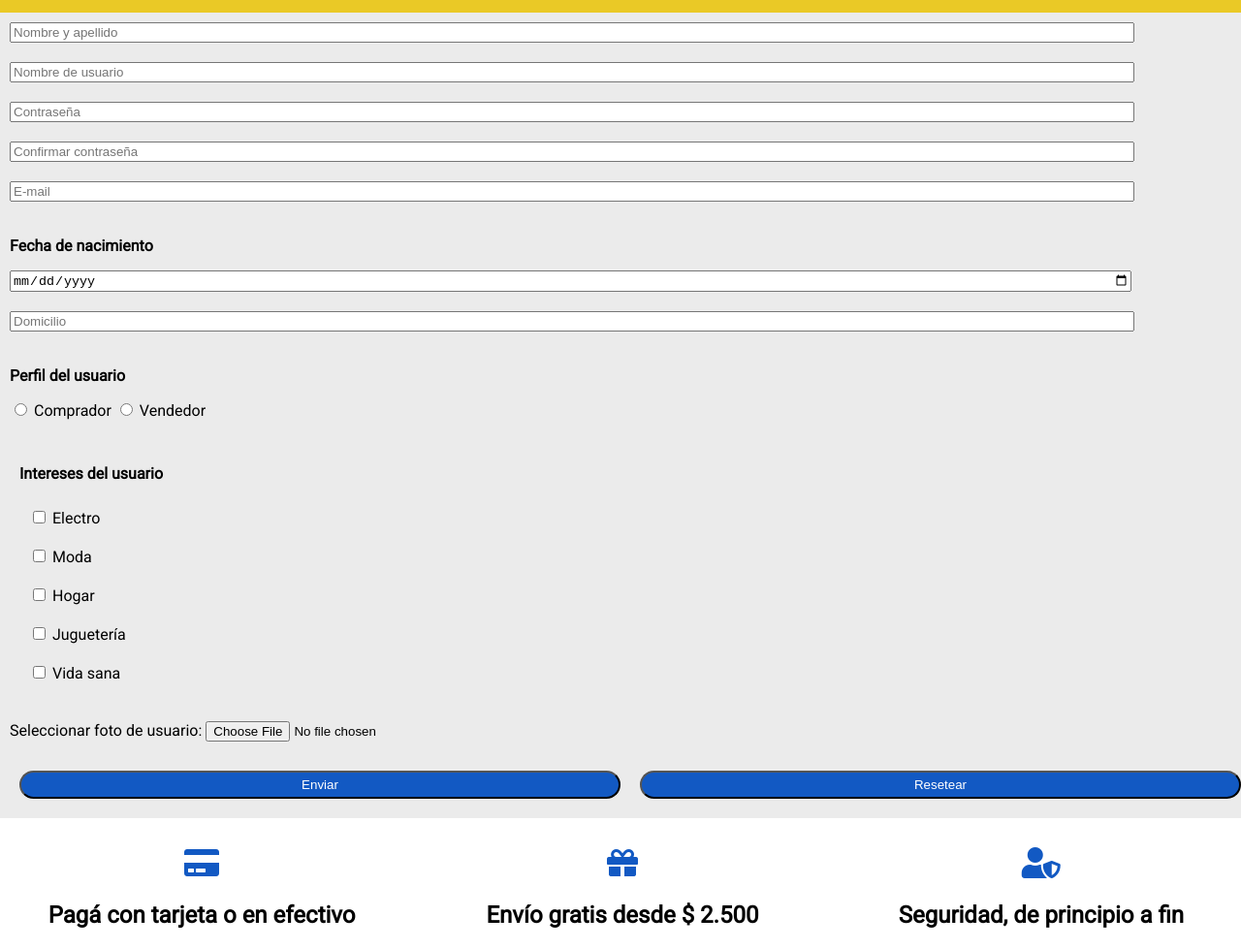
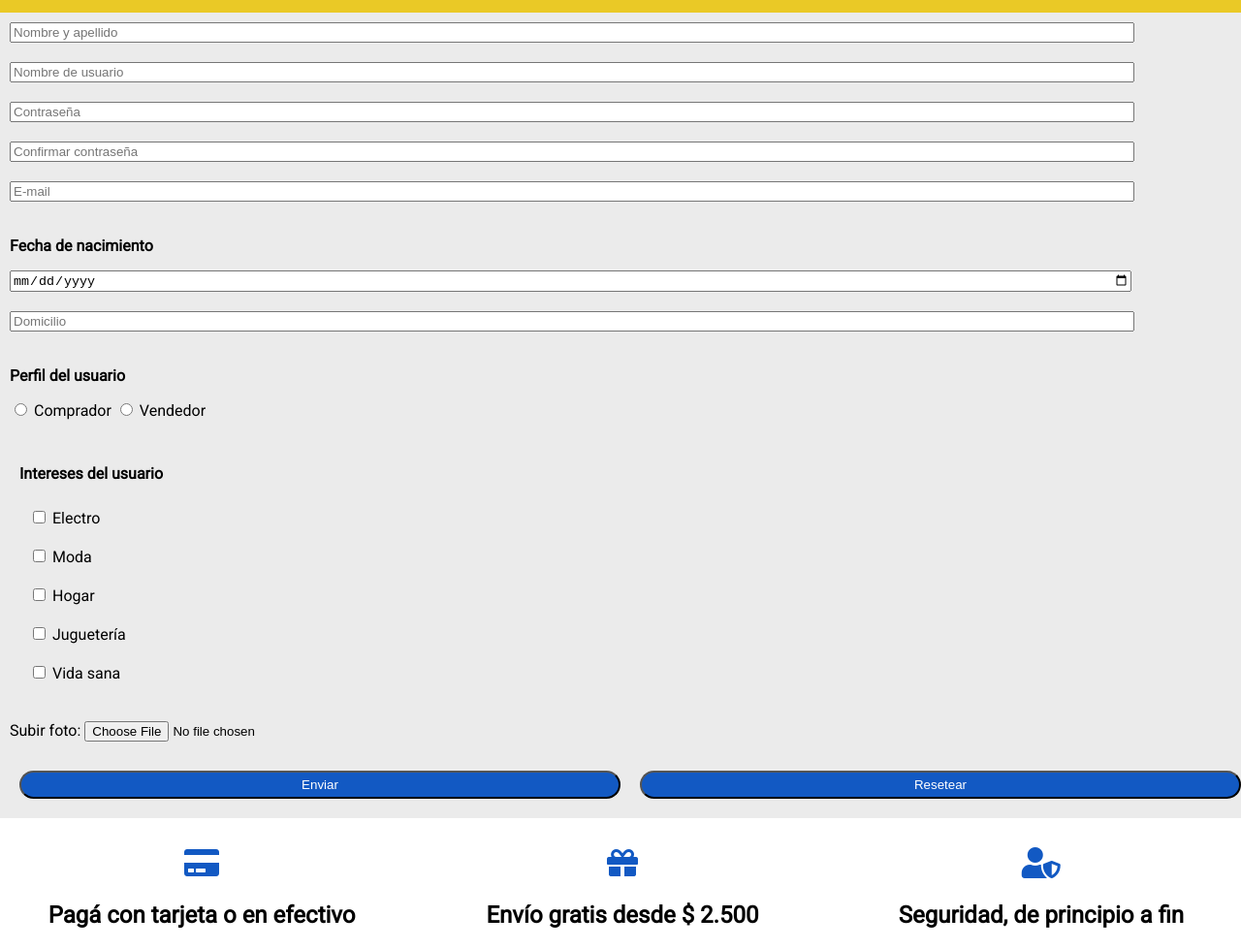
Before and after one commit to lupish/mercadoLiebre, a website: page views/register.html in a window 1280 px wide. Shown: the part 115-1094 px from the top of the page at 97% size. Drawn offline with Linux system fonts and the light colour scheme.

Commit message:
Register

```diff
--- a/views/register.html
+++ b/views/register.html
@@ -96,7 +96,7 @@
                 </div>
             </div>
             <div>
-                <label for="foto-usuario">Seleccionar foto de usuario: </label>
+                <label for="foto-usuario">Subir foto:</label>
                 <input type="file" name="foto-usuario" id="foto-usuario" accept=".jpg">
             </div>
             <div class="botones">
```
